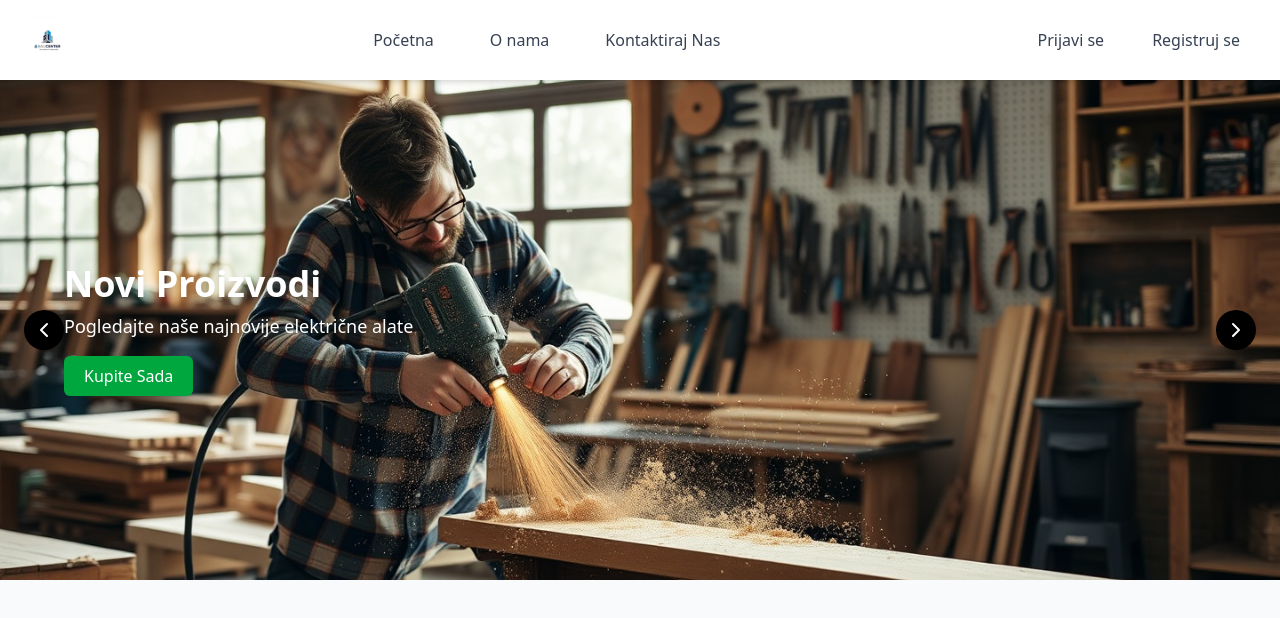
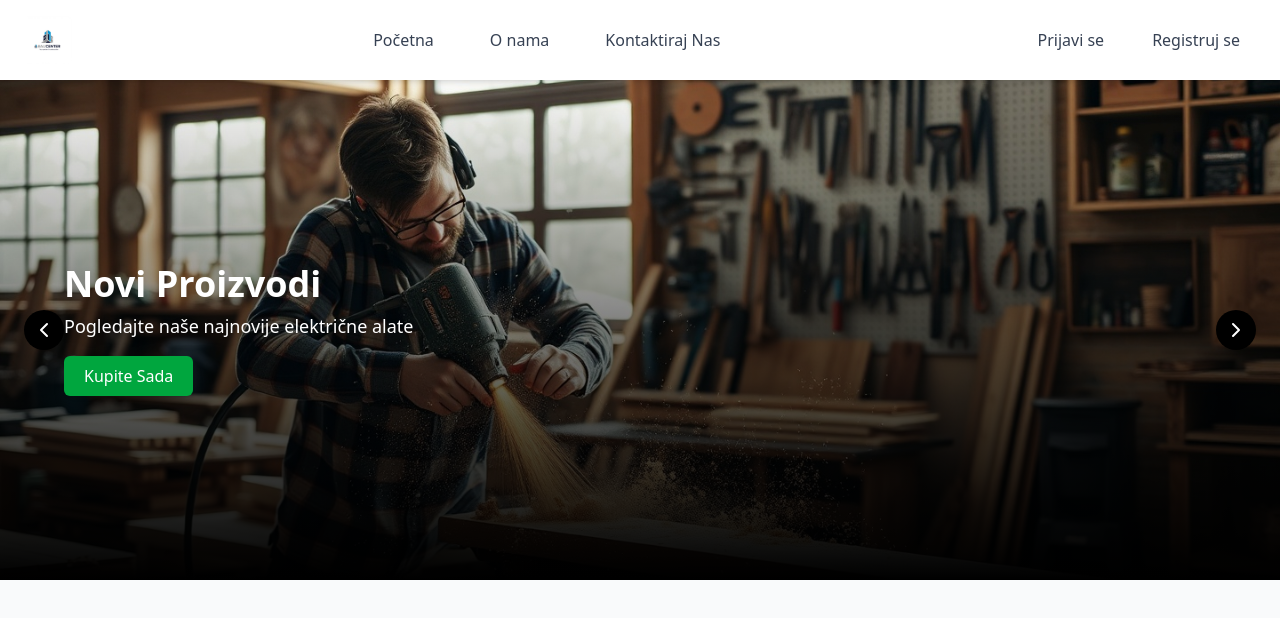
Before and after one commit to Mugdin12/baucentar-dws, a React (Vite) app: page / in a window 1280 px wide. Shown: the top 618 px of the page. Built offline with nearby package versions, Linux system fonts and the light colour scheme.

Commit message:
Popravljanje greške

```diff
--- a/src/components/ImageGallery.jsx
+++ b/src/components/ImageGallery.jsx
@@ -1,12 +1,14 @@
-
+// ImageSlider.jsx (prethodno ImageGallery.jsx)
 import React, { useState, useEffect } from 'react';
+// ✨ VAŽNO: Instalirajte lucide-react ako već niste: npm install lucide-react
 import { ChevronLeft, ChevronRight } from 'lucide-react';
 
-// ✨ VAŽNO: Uvezite slike kao module. Putanje su relativne u odnosu na ovaj fajl.
-// Pretpostavlja se da su slike smještene u 'src/slike/' folderu.
-import slika1 from '../slike/slika1.jpg';
-import slika2 from '../slike/slika2.jpg';
-import slika3 from '../slike/slika3.jpg';
+// ✨ VAŽNO: Sada koristimo new URL() za eksplicitno dobijanje URL-a resursa.
+// ✨ Putanje su relativne u odnosu na ovaj fajl.
+// ✨ Pretpostavlja se da su slike smještene u 'src/slike/' folderu.
+const slika1 = new URL('../slike/slika1.jpg', import.meta.url).href;
+const slika2 = new URL('../slike/slika2.jpg', import.meta.url).href; // Provjerite putanju za slika2.jpg
+const slika3 = new URL('../slike/slika3.jpg', import.meta.url).href;
 
 const images = [slika1, slika2, slika3];
 
@@ -33,36 +35,54 @@ export default function ImageGallery() {
         return () => clearInterval(slideInterval);
     }, [current]); // current u zavisnostima osigurava da se interval resetuje kada se slajd promeni
 
+    // ✨ Dodatni useEffect za logovanje putanje slike
+    useEffect(() => {
+        console.log("Trenutna putanja slike:", images[current]);
+        // Sada bi trebalo da vidite pun URL (npr. http://localhost:5173/src/assets/slika1.hash.jpg)
+    }, [current]);
+
+
     return (
         <div className="relative w-screen overflow-hidden">
-            <div
-                className="w-full h-[300px] sm:h-[400px] lg:h-[500px] bg-cover bg-center relative" // Dodan 'relative' za pozicioniranje overlay-a
-                style={{ backgroundImage: `url(${images[current]})` }}
-            >
-                {/* ✨ Uklonjen sloj za opacity preko slike. Slika će biti potpuno vidljiva. */}
+            <div className="w-full h-[300px] sm:h-[400px] lg:h-[500px] relative"> {/* Uklonjen bg-cover/bg-center */}
+                {/* ✨ Korištenje <img> taga umjesto background-image */}
+                <img
+                    src={images[current]}
+                    alt={`Slajd ${current + 1}`}
+                    className="absolute inset-0 w-full h-full object-cover transition-opacity duration-500 ease-in-out"
+                />
 
-                <div className="absolute inset-0 flex flex-col justify-center px-4 sm:px-8 md:px-16 z-10">
+                <div className="absolute inset-0 bg-gradient-to-t from-black via-black/50 to-transparent z-10"></div>
+
+                {/* Sadržaj (tekst i dugme) - postavljen iznad overlay-a */}
+                <div className="absolute inset-0 flex flex-col justify-center px-4 sm:px-8 md:px-16 z-20"> {/* ✨ Povećan z-index na z-20 */}
                     {/* ✨ Tekst na bosanskom */}
                     <h2 className="text-white text-2xl sm:text-3xl md:text-4xl font-bold mb-2 drop-shadow-lg">Novi Proizvodi</h2>
                     <p className="text-white text-base sm:text-lg mb-4 drop-shadow-lg">Pogledajte naše najnovije električne alate</p>
-                    <button className="bg-[#00a63e] hover:bg-green-600 text-white px-5 py-2 rounded-md w-fit shadow-lg">Kupite Sada</button>
+                    {/* ✨ Dodan onClick handler za dugme "Kupite Sada" da vodi na /Shop */}
+                    <button
+                        onClick={() => { window.location.href = '/Shop'; }} // Preusmjerava na /Shop
+                        className="bg-[#00a63e] hover:bg-green-600 text-white px-5 py-2 rounded-md w-fit shadow-lg transition-colors"
+                    >
+                        Kupite Sada
+                    </button>
                 </div>
 
-                {/* Dugme za prethodni slajd */}
+                {/* Dugme za prethodni slajd - postavljen iznad svega */}
                 <button
                     onClick={prevSlide}
                     // ✨ Promenjen hover efekat za strelice
-                    className="absolute top-1/2 left-3 sm:left-6 transform -translate-y-1/2 text-white transition p-2 rounded-full bg-black bg-opacity-30 hover:bg-green-600 hover:bg-opacity-100"
+                    className="absolute top-1/2 left-3 sm:left-6 transform -translate-y-1/2 text-white transition p-2 rounded-full bg-black bg-opacity-30 hover:bg-green-600 hover:bg-opacity-100 z-30" // ✨ Povećan z-index na z-30
                     aria-label="Prethodni slajd"
                 >
                     <ChevronLeft size={24} /> {/* Povećana veličina ikone za bolju vidljivost */}
                 </button>
 
-                {/* Dugme za sledeći slajd */}
+                {/* Dugme za sledeći slajd - postavljen iznad svega */}
                 <button
                     onClick={nextSlide}
                     // ✨ Promenjen hover efekat za strelice
-                    className="absolute top-1/2 right-3 sm:right-6 transform -translate-y-1/2 text-white transition p-2 rounded-full bg-black bg-opacity-30 hover:bg-green-600 hover:bg-opacity-100"
+                    className="absolute top-1/2 right-3 sm:right-6 transform -translate-y-1/2 text-white transition p-2 rounded-full bg-black bg-opacity-30 hover:bg-green-600 hover:bg-opacity-100 z-30" // ✨ Povećan z-index na z-30
                     aria-label="Sledeći slajd"
                 >
                     <ChevronRight size={24} /> {/* Povećana veličina ikone za bolju vidljivost */}
```
